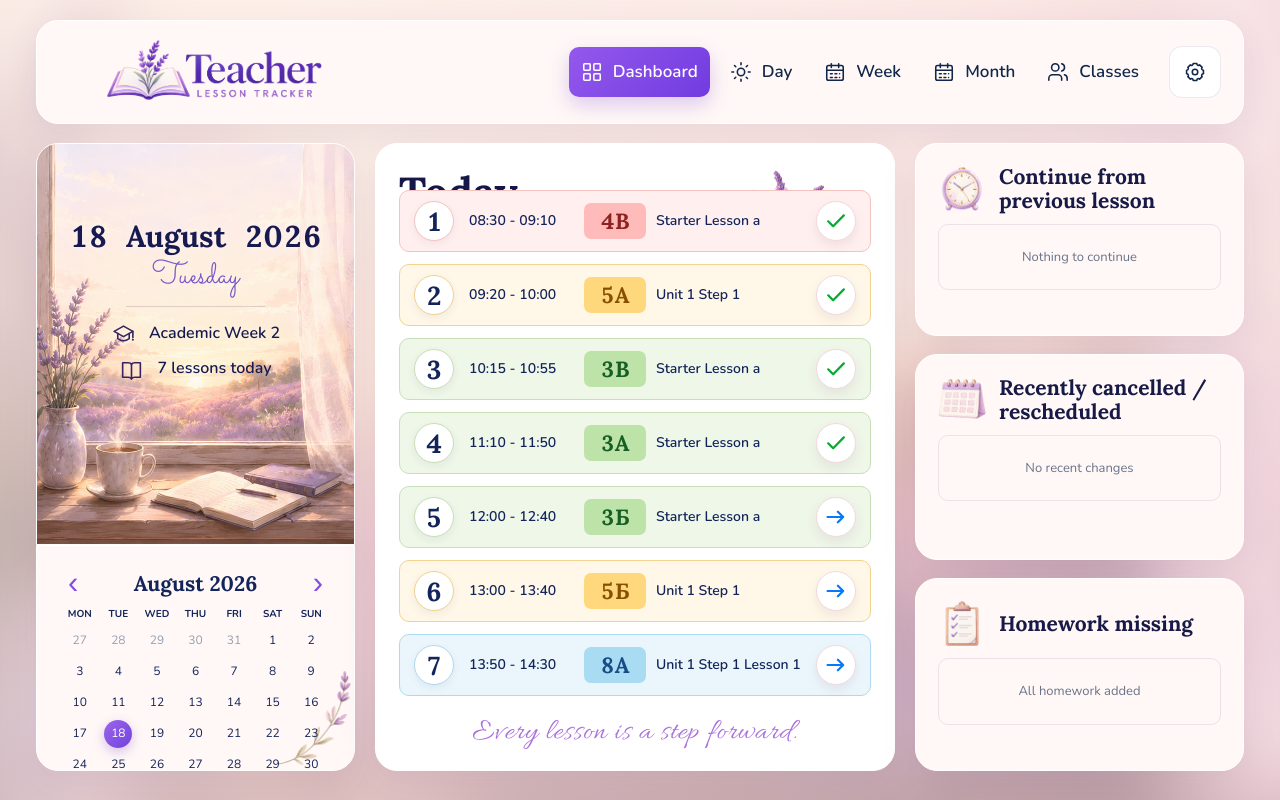
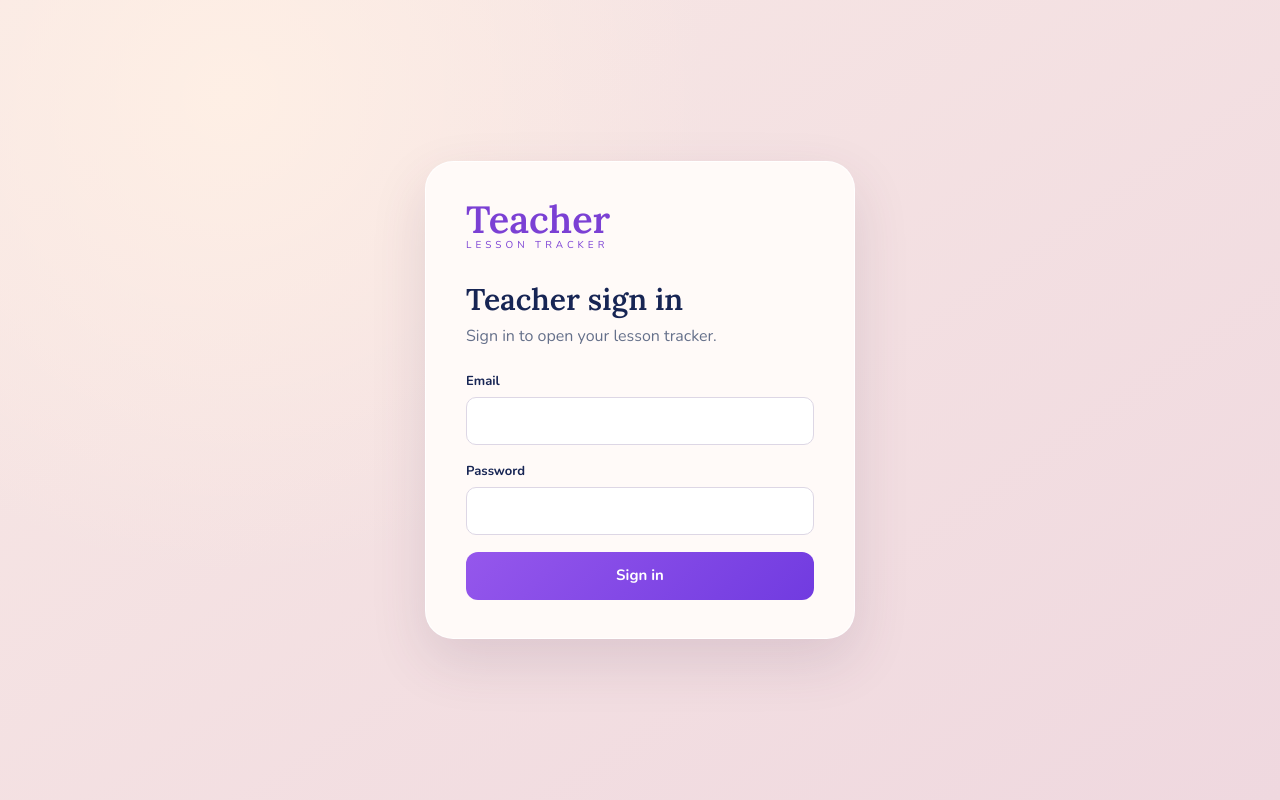
Before and after one commit to Nuruanna/TeacherTracker, a React (Vite) app: page /day in a window 1280 px wide. Built offline with nearby package versions, Linux system fonts and the light colour scheme; no server answers.

Commit message:
Add Supabase authentication and update repository path

```diff
--- a/package.json
+++ b/package.json
@@ -1 +1 @@
-{"name":"teacher-lesson-tracker","private":true,"version":"1.0.0","type":"module","scripts":{"dev":"vite","build":"vite build","preview":"vite preview","test":"vitest run"},"dependencies":{"@vitejs/plugin-react":"latest","vite":"latest","typescript":"latest","react":"latest","react-dom":"latest","react-router-dom":"latest"},"devDependencies":{"vitest":"latest"}}
+{"name":"teacher-lesson-tracker","private":true,"version":"1.0.0","type":"module","scripts":{"dev":"vite","build":"vite build","preview":"vite preview","test":"vitest run"},"dependencies":{"@supabase/supabase-js":"^2.112.3","@vitejs/plugin-react":"latest","react":"latest","react-dom":"latest","react-router-dom":"latest","typescript":"latest","vite":"latest"},"devDependencies":{"vitest":"latest"}}
--- /dev/null
+++ b/src/auth/AuthProvider.jsx
@@ -0,0 +1,85 @@
+import { createContext, useContext, useEffect, useMemo, useState } from "react";
+import { supabase, supabaseConfigurationError } from "../lib/supabase";
+
+const AuthContext = createContext(null);
+
+const friendlyAuthError = (error) => {
+  if (!error) return "Unable to sign in. Please try again.";
+  if (/invalid login credentials/i.test(error.message || ""))
+    return "The email or password is incorrect.";
+  if (/fetch|network|failed to fetch/i.test(error.message || ""))
+    return "Unable to reach the sign in service. Check your connection and try again.";
+  return "Unable to sign in. Please check your details and try again.";
+};
+
+export function AuthProvider({ children }) {
+  const [session, setSession] = useState(null);
+  const [loading, setLoading] = useState(Boolean(supabase));
+
+  useEffect(() => {
+    if (!supabase) return undefined;
+    let active = true;
+    supabase.auth
+      .getSession()
+      .then(({ data, error }) => {
+        if (!active) return;
+        setSession(error ? null : data.session);
+        setLoading(false);
+      })
+      .catch(() => {
+        if (!active) return;
+        setSession(null);
+        setLoading(false);
+      });
+    const { data } = supabase.auth.onAuthStateChange((_event, nextSession) => {
+      if (!active) return;
+      setSession(nextSession);
+      setLoading(false);
+    });
+    return () => {
+      active = false;
+      data.subscription.unsubscribe();
+    };
+  }, []);
+
+  const value = useMemo(
+    () => ({
+      session,
+      loading,
+      configurationError: supabaseConfigurationError,
+      async signIn(email, password) {
+        if (!supabase) return { error: supabaseConfigurationError };
+        try {
+          const { error } = await supabase.auth.signInWithPassword({ email, password });
+          return { error: error ? friendlyAuthError(error) : null };
+        } catch (error) {
+          return { error: friendlyAuthError(error) };
+        }
+      },
+      async signOut() {
+        if (!supabase) return { error: supabaseConfigurationError };
+        try {
+          const { error } = await supabase.auth.signOut();
+          return {
+            error: error
+              ? "Unable to log out right now. Check your connection and try again."
+              : null,
+          };
+        } catch {
+          return {
+            error: "Unable to log out right now. Check your connection and try again.",
+          };
+        }
+      },
+    }),
+    [session, loading],
+  );
+
+  return <AuthContext.Provider value={value}>{children}</AuthContext.Provider>;
+}
+
+export function useAuth() {
+  const context = useContext(AuthContext);
+  if (!context) throw new Error("useAuth must be used inside AuthProvider.");
+  return context;
+}
--- /dev/null
+++ b/src/components/AuthGate.jsx
@@ -0,0 +1,73 @@
+import { useState } from "react";
+import { useAuth } from "../auth/AuthProvider";
+
+export default function AuthGate({ children }) {
+  const { session, loading, configurationError, signIn } = useAuth();
+  const [email, setEmail] = useState("");
+  const [password, setPassword] = useState("");
+  const [submitting, setSubmitting] = useState(false);
+  const [error, setError] = useState("");
+
+  if (loading)
+    return (
+      <main className="auth-screen" aria-live="polite">
+        <section className="auth-card auth-loading">Checking your session…</section>
+      </main>
+    );
+  if (session) return children;
+
+  const submit = async (event) => {
+    event.preventDefault();
+    if (configurationError || submitting) return;
+    setSubmitting(true);
+    setError("");
+    const result = await signIn(email.trim(), password);
+    setSubmitting(false);
+    if (result.error) setError(result.error);
+  };
+
+  return (
+    <main className="auth-screen">
+      <section className="auth-card">
+        <div className="auth-brand">
+          <span>Teacher</span>
+          <small>Lesson Tracker</small>
+        </div>
+        <h1>Teacher sign in</h1>
+        <p>Sign in to open your lesson tracker.</p>
+        <form onSubmit={submit}>
+          <label>
+            Email
+            <input
+              type="email"
+              autoComplete="email"
+              value={email}
+              onChange={(event) => setEmail(event.target.value)}
+              required
+              disabled={Boolean(configurationError) || submitting}
+            />
+          </label>
+          <label>
+            Password
+            <input
+              type="password"
+              autoComplete="current-password"
+              value={password}
+              onChange={(event) => setPassword(event.target.value)}
+              required
+              disabled={Boolean(configurationError) || submitting}
+            />
+          </label>
+          {(configurationError || error) && (
+            <p className="auth-error" role="alert">
+              {configurationError || error}
+            </p>
+          )}
+          <button type="submit" disabled={Boolean(configurationError) || submitting}>
+            {submitting ? "Signing in…" : "Sign in"}
+          </button>
+        </form>
+      </section>
+    </main>
+  );
+}
--- /dev/null
+++ b/src/lib/supabase.js
@@ -0,0 +1,19 @@
+import { createClient } from "@supabase/supabase-js";
+
+const supabaseUrl = import.meta.env.VITE_SUPABASE_URL?.trim();
+const supabasePublishableKey = import.meta.env.VITE_SUPABASE_PUBLISHABLE_KEY?.trim();
+
+export const supabaseConfigurationError =
+  !supabaseUrl || !supabasePublishableKey
+    ? "Supabase connection is not configured. Add the required environment variables and restart the app."
+    : null;
+
+export const supabase = supabaseConfigurationError
+  ? null
+  : createClient(supabaseUrl, supabasePublishableKey, {
+      auth: {
+        persistSession: true,
+        autoRefreshToken: true,
+        detectSessionInUrl: true,
+      },
+    });
--- a/src/main.jsx
+++ b/src/main.jsx
@@ -2,8 +2,16 @@ import React from 'react';
 import ReactDOM from 'react-dom/client';
 import { HashRouter } from 'react-router-dom';
 import App from './App';
+import { AuthProvider } from './auth/AuthProvider';
+import AuthGate from './components/AuthGate';
 import './styles/global.css';
 
 ReactDOM.createRoot(document.getElementById('root')).render(
-  <React.StrictMode><HashRouter><App /></HashRouter></React.StrictMode>,
+  <React.StrictMode>
+    <AuthProvider>
+      <AuthGate>
+        <HashRouter><App /></HashRouter>
+      </AuthGate>
+    </AuthProvider>
+  </React.StrictMode>,
 );
--- a/src/pages/Settings.jsx
+++ b/src/pages/Settings.jsx
@@ -31,6 +31,7 @@ import {
   PASTEL_PALETTE,
   teachingGroupColorStyle,
 } from "../data/pastelPalette";
+import { useAuth } from "../auth/AuthProvider";
 
 const tabs = [
   "Academic Calendar",
@@ -1159,9 +1160,21 @@ function ImportPreview({ preview, current, affected, close, apply }) {
 }
 
 function DataTab({ state, update }) {
+  const { session, signOut } = useAuth();
   const input = useRef();
   const [preview, setPreview] = useState(null);
   const [message, setMessage] = useState("");
+  const [logoutError, setLogoutError] = useState("");
+  const [loggingOut, setLoggingOut] = useState(false);
+  const logOut = async () => {
+    setLoggingOut(true);
+    setLogoutError("");
+    const result = await signOut();
+    if (result.error) {
+      setLogoutError(result.error);
+      setLoggingOut(false);
+    }
+  };
   return (
     <div className="data-settings">
       <section>
@@ -1203,6 +1216,17 @@ function DataTab({ state, update }) {
           }
         />
         <Notice message={message} />
+      </section>
+      <section className="account-settings">
+        <h2>Account</h2>
+        <p>
+          Signed in as <strong>{session?.user?.email || "Teacher"}</strong>.
+          Logging out will not remove the Tracker data stored in this browser.
+        </p>
+        <button className="logout-action" onClick={logOut} disabled={loggingOut}>
+          {loggingOut ? "Logging out…" : "Log out"}
+        </button>
+        <Notice message={logoutError} />
       </section>
       {preview && (
         <div className="lesson-modal-backdrop">
--- a/src/styles/global.css
+++ b/src/styles/global.css
@@ -232,3 +232,10 @@ body:before{content:'';position:fixed;inset:-50px;z-index:-2;background:url('../
  .week-page .week-grid .week-time{gap:5px;padding-left:8px;padding-right:8px}
  .week-page .week-grid .week-time span{font-size:10px;line-height:1;white-space:nowrap}
 }
+
+/* Authentication is an outer gate; the approved tracker layout remains unchanged. */
+.auth-screen{min-height:100vh;display:grid;place-items:center;padding:24px;background:radial-gradient(circle at 18% 12%,rgba(255,240,229,.9),transparent 38%),linear-gradient(145deg,#f8e8e5,#efd8df)}
+.auth-card{width:min(430px,100%);padding:38px 40px;border:1px solid rgba(255,255,255,.95);border-radius:28px;background:#fffaf8;box-shadow:0 22px 55px rgba(88,54,89,.14);color:#172554}
+.auth-brand{display:flex;flex-direction:column;margin-bottom:28px;color:#7b40d4}.auth-brand span{font:600 38px/1 'Lora',serif}.auth-brand small{text-transform:uppercase;letter-spacing:4px;font-size:10px}
+.auth-card h1{margin:0 0 7px;font:600 30px 'Lora',serif}.auth-card>p{margin:0 0 24px;color:#65708a}.auth-card form{display:grid;gap:17px}.auth-card label{display:grid;gap:7px;font-size:13px;font-weight:700}.auth-card input{width:100%;height:48px;padding:0 14px;border:1px solid #ddd7e5;border-radius:10px;background:#fff;font:15px 'Nunito',sans-serif;color:#172554}.auth-card input:focus{outline:2px solid rgba(126,65,220,.2);border-color:#8a4cdd}.auth-card button{height:48px;border:0;border-radius:12px;background:linear-gradient(135deg,#9557ec,#713be0);color:#fff;font-size:15px;font-weight:700;cursor:pointer}.auth-card button:disabled{cursor:not-allowed;opacity:.55}.auth-error{margin:0!important;padding:10px 12px;border-radius:9px;background:#fff0f1;color:#a32935;font-size:13px}.auth-loading{text-align:center;font-weight:700}.account-settings strong{color:#38205d}.logout-action{border-color:#e0cad4!important;background:#fff!important;color:#a3294c!important}.logout-action:disabled{opacity:.55;cursor:not-allowed}
+@media(max-width:520px){.auth-screen{padding:15px}.auth-card{padding:30px 23px;border-radius:22px}}
--- a/vite.config.js
+++ b/vite.config.js
@@ -1,4 +1,4 @@
 import { defineConfig } from 'vite';
 import react from '@vitejs/plugin-react';
 
-export default defineConfig({ plugins: [react()], base: './' });
+export default defineConfig({ plugins: [react()], base: '/TeacherTracker/' });
```
Also changed, not shown: 2 other files (tests, documents, lock files or other folders).
